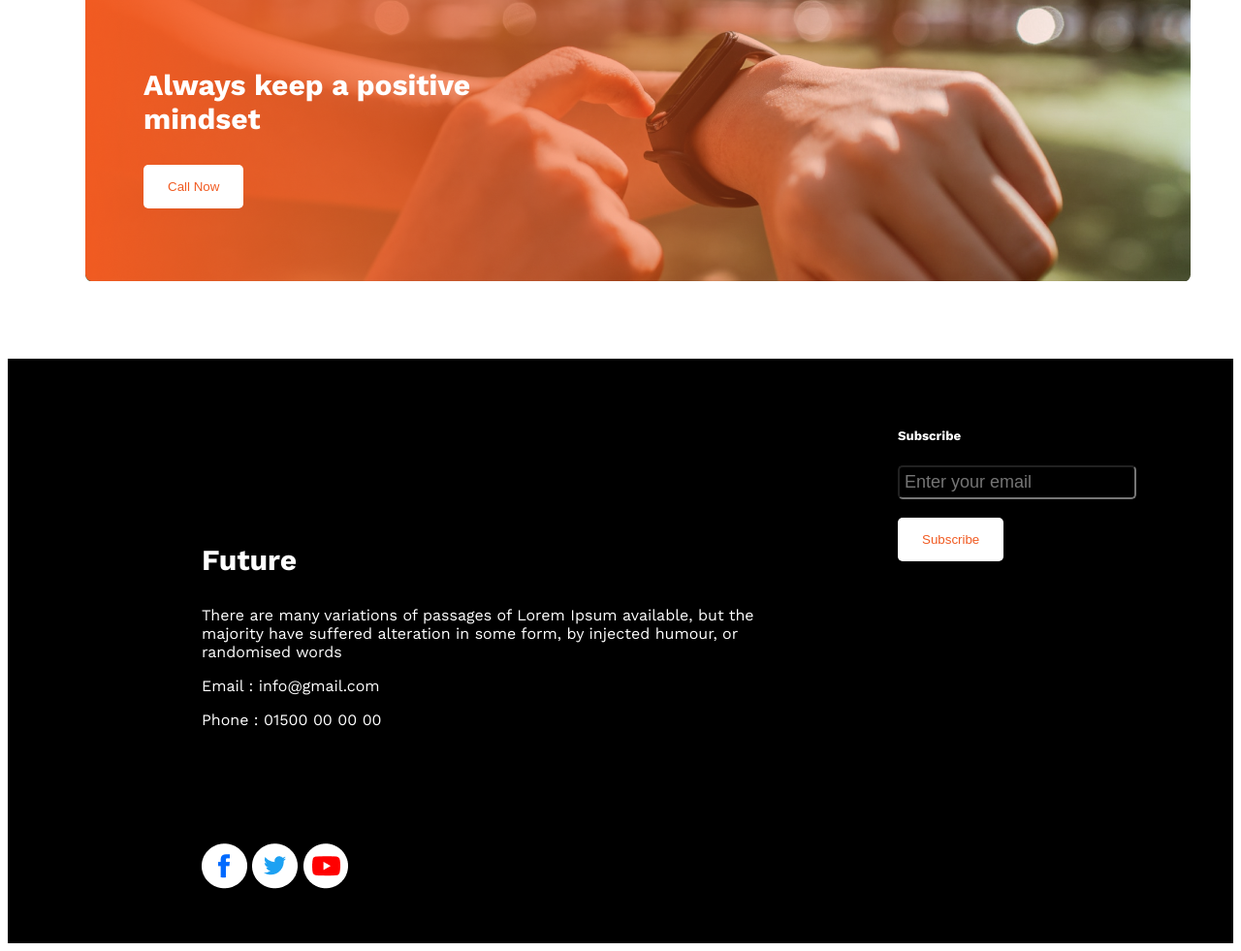
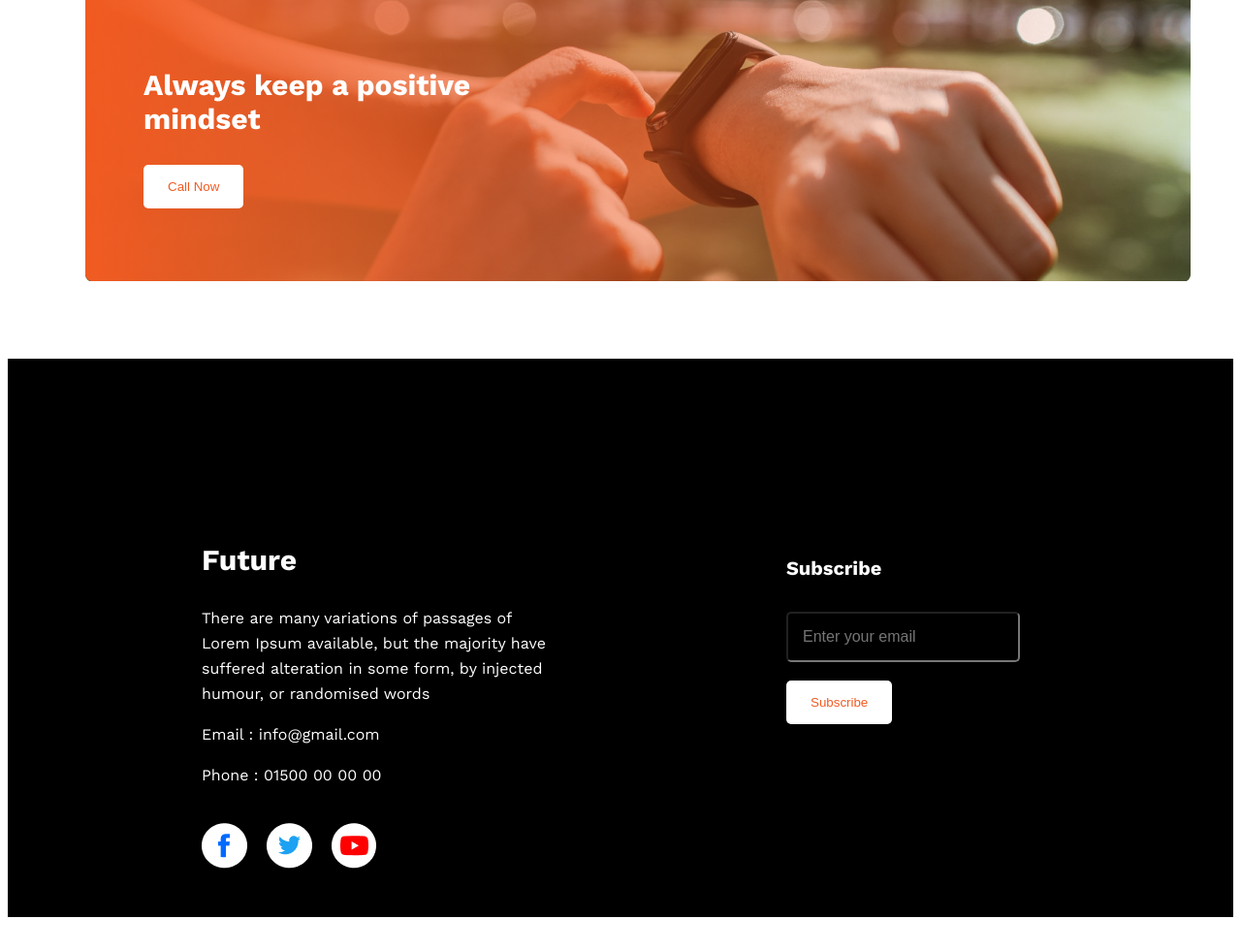
Before and after one commit to Elora21y/new-year, a plain HTML site: page index.html in a window 1280 px wide. Shown: the part 2166-3147 px from the top of the page at 97% size. After the commit the page ends 3120 px from the top, so only its background shows below. Drawn offline with nearby package versions, Linux system fonts and the light colour scheme.

Commit message:
added footer

```diff
--- a/styles/newyear.css
+++ b/styles/newyear.css
@@ -133,6 +133,7 @@ main section{
  }
  .footer{
     display: flex;
+    gap: 15px;
     justify-content: space-between;
  }
   .foot{
@@ -141,27 +142,33 @@ main section{
  .footer-context{
     color: white;
     font-size: 16px;
-    /* line-height: 26; */
+    max-width: 495px;
+    line-height: 26px;
     text-align: left;
 
  }
  .info{
     margin-top: 10px;
-    padding: 100px;
+    padding: 100px 100px 20px 100px ;
  }
  .links-image{
-    padding: 2px 100px;
-    gap: 30px;
+    padding: 0px  100px;
+    display: flex;
+    gap: 20px;
+ }
+ .form{
+    max-width: 325px;
+    padding: 120px;
  }
  .form > input{
-    color: white;
+    color: #F3F3F3;
     background-color: black;
-    font-size: 18px;
-    padding: 5px;
+    font-size: 16px;
+    padding: 15px;
     border-radius: 5px;
 
  }
  .form > h5{
     color: white;
-
+    font-size: 20px;
  }
```
Also changed, not shown: index.html (+0 -2 lines).
